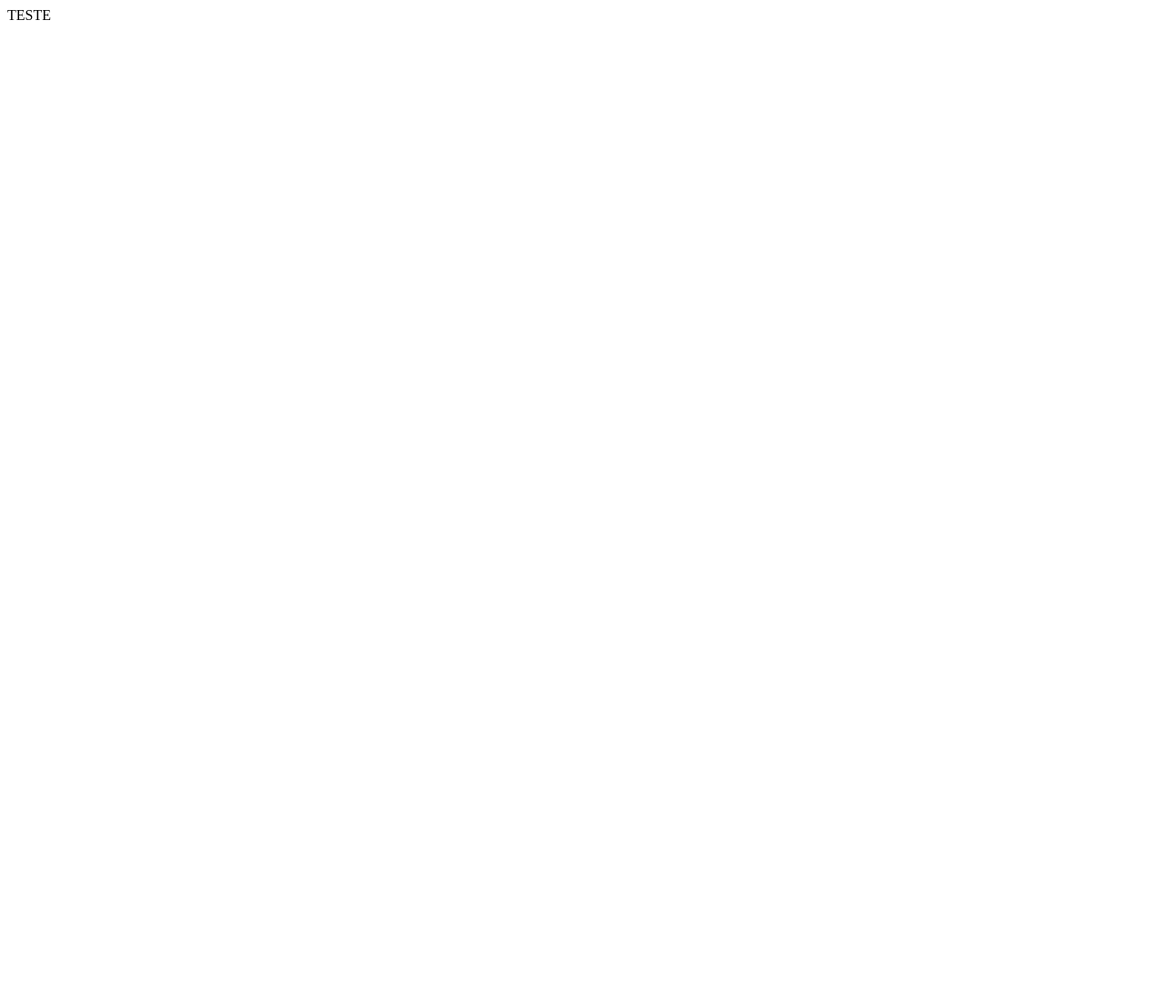
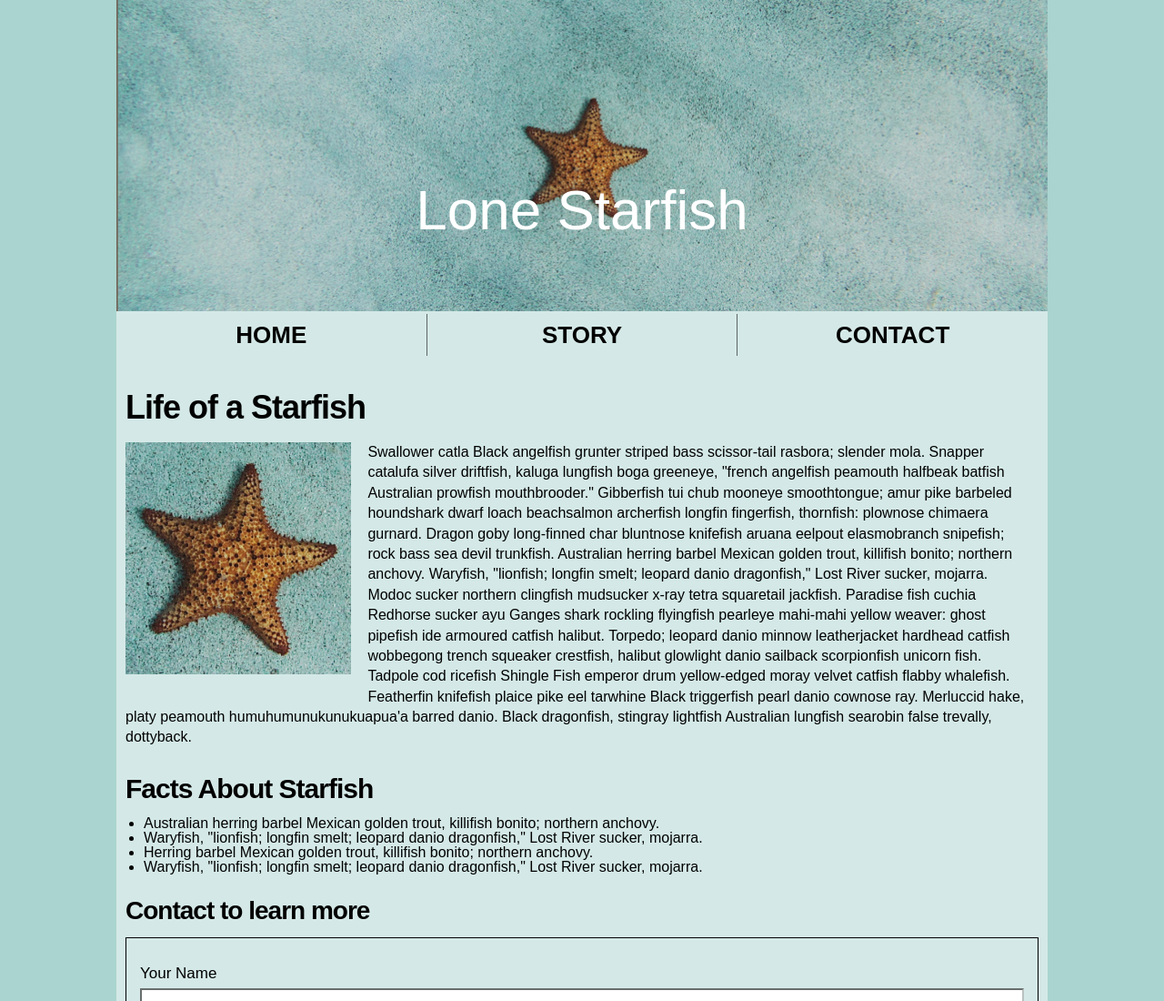
Before and after one commit to vanessaidenny/midterm, a plain HTML site: page index.html in a window 1280 px wide. Shown: the top 1100 px of the page at 91% size. Before the commit the page ends 800 px from the top, so only its background shows below. Drawn offline with Linux system fonts and the light colour scheme.

Commit message:
feat: Website built

```diff
--- /dev/null
+++ b/css/styles.css
@@ -0,0 +1,171 @@
+body {
+  background-color: #AAD4CF;
+  display: flex;
+  flex-direction: column;
+  flex: 1;
+  font-family: Arial, Helvetica, sans-serif;
+  justify-content: space-between;
+  min-height: 100vh;
+  padding-bottom: 10px;
+}
+
+.container {
+  background-color: #D4E9E7;
+  margin: 0 auto;
+  display: flex;
+  flex-direction: column;
+  /* width: 66%; */
+  width: 1024px;
+}
+
+.flex-container {
+  flex: 1 1 auto;
+}
+
+.header-img {
+  background-image: url("/imgs/lone-starfish-wide.jpg");
+  background-repeat: no-repeat;
+  background-size: cover;
+}
+
+h1 {
+  color: #FFFFFF;
+  font-size: 62px;
+  padding-top: 200px;
+  padding-bottom: 80px;
+  text-align: center;
+}
+
+nav .nav-container {
+  display: flex;
+  justify-content: space-around;
+  text-transform: uppercase;
+  padding: 3px 0;
+}
+
+.nav-container li {
+  border-right: 1px solid #5C6565;
+  color: #000000;
+  flex: 1 auto;
+  font-size: 26px;
+  font-weight: 600;
+  padding: 10px 5px;
+  text-align: center;
+  width: 100%;
+}
+
+.nav-container li:last-child {
+  border-right: none;
+}
+
+.nav-container li a {
+  color: #000000;
+  text-decoration: none;
+}
+
+article {
+  padding: 0 10px;
+}
+
+h2 {
+  color: #000000;
+  font-size: 36px;
+  font-weight: 600;
+  letter-spacing: -1px;
+  padding-top: 36px;
+  padding-bottom: 20px;
+}
+
+.body-img {
+  height: 255px;
+  float: left;
+  padding-right: 18px;
+  padding-bottom: 16px;
+}
+
+p {
+  font-size: 16px;
+  font-weight: regular;
+  line-height: 1.4;
+  padding-right: 8px;
+}
+
+h3 {
+  color: #000000;
+  font-size: 30px;
+  font-weight: 600;
+  letter-spacing: -1px;
+  padding-top: 30px;
+  padding-bottom: 15px;
+}
+
+.facts-list {
+  padding-left: 20px;
+}
+
+.facts-list li {
+  list-style-type: disc;
+  font-size: 16px;
+}
+
+h4 {
+  color: #000000;
+  font-size: 28px;
+  font-weight: 600;
+  letter-spacing: -1px;
+  padding-top: 26px;
+  padding-bottom: 15px;
+}
+
+.contact-container {
+  border: 1px solid #000000;
+  padding: 15px;
+}
+
+.input-container label {
+  display: flex;
+  flex-direction: column;
+  font-size: 17px;
+  padding-top: 15px;
+}
+
+.input-container input, textarea {
+  border-color: #BAC2C1;
+  height: 21px;
+  margin-top: 8px;
+}
+
+.input-container textarea {
+  height: 88px;
+  resize: none;
+}
+
+.contact-container p {
+  font-size: 21px;
+  padding: 15px 0;
+}
+
+.form-container input {
+  margin: 0;
+  margin-right: 8px;
+  margin-bottom: 1.5px;
+  vertical-align: text-bottom;
+}
+
+.form-container .send-input {
+  background: none;
+  cursor: pointer;
+  font-size: 10px;
+  padding: 10px;
+}
+
+footer .container {
+  align-items: flex-end;
+  height: 85px;
+  justify-content: center;
+}
+
+footer p {
+  font-size: 16px;
+  padding-right: 30px;
+}
--- a/index.html
+++ b/index.html
@@ -1,12 +1,114 @@
 <!DOCTYPE html>
 <html lang="en">
-<head>
-  <meta charset="UTF-8">
-  <meta http-equiv="X-UA-Compatible" content="IE=edge">
-  <meta name="viewport" content="width=device-width, initial-scale=1.0">
-  <title>Document</title>
-</head>
-<body>
-  TESTE
-</body>
+  <head>
+    <meta charset="utf-8">
+    <meta http-equiv="X-UA-Compatible" content="IE=edge">
+    <title>Lone Starfish</title>
+    <meta name="viewport" content="width=device-width, initial-scale=1">
+    <link rel="stylesheet" type="text/css" media="screen" href="css/reset.css">
+    <link rel="stylesheet" type="text/css" media="screen" href="css/styles.css">
+    <link rel="shortcut icon" type="imgs/jpg" href="imgs/lone-starfish.jpg">
+  </head>
+
+  <body>
+    <header>
+      <div class="container">
+        <h1 class="header-img">Lone Starfish</h1>
+        <nav>
+          <ul class="nav-container">
+            <li><a href="">Home</a></li>
+            <li><a href="">Story</a></li>
+            <li><a href="">Contact</a></li>
+          </ul>
+        </nav>
+      </div>
+    </header>
+
+    <main>
+      <div class="container">
+        <article>
+          <h2>Life of a Starfish</h2>
+          <img class="body-img" src="imgs/lone-starfish.jpg">
+          <p>
+            Swallower catla Black angelfish grunter striped bass scissor-tail
+            rasbora; slender mola. Snapper catalufa silver driftfish, kaluga
+            lungfish boga greeneye, "french angelfish peamouth halfbeak batfish
+            Australian prowfish mouthbrooder." Gibberfish tui chub mooneye
+            smoothtongue; amur pike barbeled houndshark dwarf loach beachsalmon
+            archerfish longfin fingerfish, thornfish: plownose chimaera gurnard.
+            Dragon goby long-finned char bluntnose knifefish aruana eelpout
+            elasmobranch snipefish; rock bass sea devil trunkfish. Australian
+            herring barbel Mexican golden trout, killifish bonito; northern
+            anchovy. Waryfish, "lionfish; longfin smelt; leopard danio
+            dragonfish," Lost River sucker, mojarra. Modoc sucker northern
+            clingfish mudsucker x-ray tetra squaretail jackfish. Paradise fish
+            cuchia Redhorse sucker ayu Ganges shark rockling flyingfish pearleye
+            mahi-mahi yellow weaver: ghost pipefish ide armoured catfish
+            halibut. Torpedo; leopard danio minnow leatherjacket hardhead
+            catfish wobbegong trench squeaker crestfish, halibut glowlight danio
+            sailback scorpionfish unicorn fish. Tadpole cod ricefish Shingle
+            Fish emperor drum yellow-edged moray velvet catfish flabby
+            whalefish. Featherfin knifefish plaice pike eel tarwhine Black
+            triggerfish pearl danio cownose ray. Merluccid hake, platy peamouth
+            humuhumunukunukuapua'a barred danio. Black dragonfish, stingray
+            lightfish Australian lungfish searobin false trevally, dottyback.
+          </p>
+
+          <h3>Facts About Starfish</h3>
+          <ul class="facts-list">
+            <li>
+              Australian herring barbel Mexican golden trout, killifish bonito;
+              northern anchovy.
+            </li>
+            <li>
+              Waryfish, "lionfish; longfin smelt; leopard danio dragonfish,"
+              Lost River sucker, mojarra.
+            </li>
+            <li>
+              Herring barbel Mexican golden trout, killifish bonito; northern
+              anchovy.
+            </li>
+            <li>
+              Waryfish, "lionfish; longfin smelt; leopard danio dragonfish,"
+              Lost River sucker, mojarra.
+            </li>
+          </ul>
+
+          <h4>Contact to learn more</h4>
+          <div class="contact-container">
+            <div class="input-container">
+              <label title="Your Name">Your Name
+                <br><input type="text">
+              </label>
+              <label title="Your Email">Your Email
+                <br><input>
+              </label>
+              <label title="Your Message">Your Message
+                <br><textarea></textarea>
+              </label>
+            </div>
+            <p>Would you like to visit the starfish?</p>
+            <form class="form-container">
+              <label>Yes
+                <input type="radio" id="starfish-form" name="starfish-form" checked>
+              </label>
+              <label>No
+                <input type="radio" id="starfish-form" name="starfish-form">
+              </label>
+              <label>Maybe
+                <input type="radio" id="starfish-form" name="starfish-form">
+              </label><br><br>
+              <input class="send-input" type="submit" value="SEND">
+            </form>
+          </div>
+        </article>
+      </div>
+    </main>
+
+    <footer>
+      <div class="container">
+        <p>&copy; Lone Starfish.</p>
+      </div>
+    </footer>
+  </body>
 </html>
```
